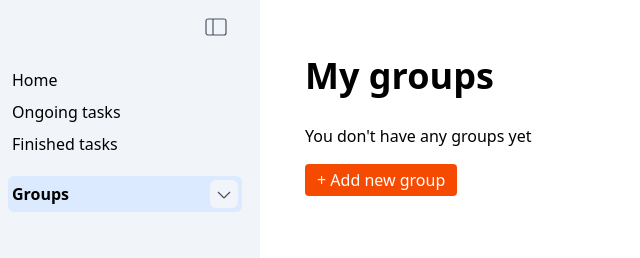
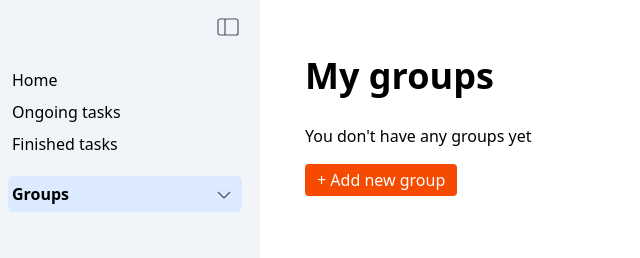
Before and after one commit to Sveldevorls/todoer, a React (Vite) app: page /groups in a window 1280 px wide. Shown: the top 258 px of the page, without its empty margins (0-640 px from the left). Built offline with nearby package versions, Linux system fonts and the light colour scheme.

Commit message:
Update button styling

```diff
--- a/src/components/Menu.tsx
+++ b/src/components/Menu.tsx
@@ -41,7 +41,7 @@ export default function Menu({ children }: { children: ReactNode }) {
   return (
     <div>
       <button
-        className="button-svg absolute top-2 right-2 bg-white rounded-md opacity-0 group-hover:opacity-100"
+        className="button-svg absolute top-2 right-2 opacity-0 group-hover:opacity-100"
         onClick={() => setMenuIsOpen(!menuIsOpen)}
         ref={buttonRef}
       >
--- a/src/components/Sidebar.tsx
+++ b/src/components/Sidebar.tsx
@@ -28,8 +28,8 @@ export default function Sidebar({ sidebarIsOpen, setSidebarIsOpen }: SidebarProp
             className="flex items-center p-2 h-14"
           >
             <button
-              className={`button-svg  stroke-gray-600 rounded-md fixed z-3 transition-[left] duration-500 top-[11px]
-                ${sidebarIsOpen ? "left-[200px] bg-slate-100" : "left-2 bg-white"}
+              className={`button-svg fixed z-3 top-[11px] stroke-gray-600 transition-[left] duration-500
+                ${sidebarIsOpen ? "left-[212px]" : "left-2"}
                 `}
               title="Close sidebar"
               onClick={() => setSidebarIsOpen(!sidebarIsOpen)}
@@ -118,7 +118,7 @@ function GroupsSection() {
           <h2 className="font-black">Groups</h2>
         </Link>
         <button
-          className="button-svg p-0.5 ml-auto bg-slate-100 stroke-gray-600 rounded-md"
+          className="button-svg p-0.5 ml-auto stroke-gray-600"
           title="Collapse groups"
           onClick={() => setBlockIsOpen(!blockIsOpen)}
         >
--- a/src/components/TodoCard.tsx
+++ b/src/components/TodoCard.tsx
@@ -69,7 +69,7 @@ export default function TodoCard({ todo }: { todo: TodoObject }) {
           }
         </div>
       </div>
-      <button className="button-svg absolute top-2 right-2 bg-white rounded-md opacity-0 group-hover:opacity-100">
+      <button className="button-svg absolute top-2 right-2 opacity-0 group-hover:opacity-100">
         <svg xmlns="http://www.w3.org/2000/svg" width="24" height="24" fill="currentColor"
           viewBox="0 0 24 24">
           <circle cx="5" cy="12" r="2" />
--- a/src/components/buttons/DeleteButton.tsx
+++ b/src/components/buttons/DeleteButton.tsx
@@ -69,7 +69,7 @@ export default function DeleteButton({ type, id, redir = true }: DeleteButtonPro
 
   return (
     <button
-      className="button-svg bg-white rounded-md"
+      className="button-svg"
       onClick={handleDeleteClick}
     >
       <DeleteIcon />
--- a/src/components/buttons/GoBackButton.tsx
+++ b/src/components/buttons/GoBackButton.tsx
@@ -4,7 +4,7 @@ export default function GoBackButton() {
   const router = useRouter();
 
   return (
-    <button className="button-svg bg-white rounded-md mr-auto" onClick={() => router.history.back()}>
+    <button className="button-svg mr-auto" onClick={() => router.history.back()}>
       <svg xmlns="http://www.w3.org/2000/svg" width="24" height="24" fill="none" stroke="currentColor" strokeWidth="1.5" strokeLinecap="round" strokeLinejoin="round">
         <polyline points="10 18 4 12 10 6" />
         <line x1="4" y1="12" x2="19" y2="12" />
--- a/src/components/buttons/TodoToggleButton.tsx
+++ b/src/components/buttons/TodoToggleButton.tsx
@@ -14,7 +14,7 @@ export default function TodoToggleButton({ todo }: { todo: TodoObject }) {
 
   return (
     <button
-      className="button-svg bg-white rounded-md stroke-black"
+      className="button-svg"
       onClick={handleTodoToggleClick}
     >
       <svg xmlns="http://www.w3.org/2000/svg" width="24" height="24" fill="none" strokeWidth="1.5" stroke="currentColor" strokeLinecap="round" strokeLinejoin="round">
--- a/src/contexts/AlertContext/AlertContextProvider.tsx
+++ b/src/contexts/AlertContext/AlertContextProvider.tsx
@@ -36,7 +36,7 @@ export default function AlertProvider({ children }: { children: ReactNode }) {
       >
         <p>{message}</p>
         <button
-          className="button-svg hover:bg-gray-600 filter-none"
+          className="button-svg hover:bg-gray-600"
           onClick={() => {
             alertRef.current!.style.opacity = "0";
             alertRef.current!.style.pointerEvents = "none";
--- a/src/main.css
+++ b/src/main.css
@@ -1,26 +1,21 @@
 @import "tailwindcss";
 
 @layer base {
-    button {
-        transition: filter ease-in-out 0.1s;
-    }
-
     button:hover {
-        filter: brightness(92%);
         cursor: pointer;
     }
 }
 
 @layer components {
     .button-primary {
-        @apply px-3 py-1 rounded-sm bg-orange-600 text-white;
+        @apply px-3 py-1 rounded-sm bg-orange-600 text-white hover:brightness-90 transition-[filter] duration-100;
     }
 
     .button-secondary {
-        @apply px-3 py-1 rounded-sm bg-gray-100 border-1 border-zinc-500;
+        @apply px-3 py-1 rounded-sm bg-gray-100 border-1 border-zinc-500 hover:brightness-90 transition-[filter] duration-100;
     }
 
     .button-svg {
-        @apply p-1;
+        @apply p-1 rounded-sm hover:bg-black/10;
     }
 }
```
